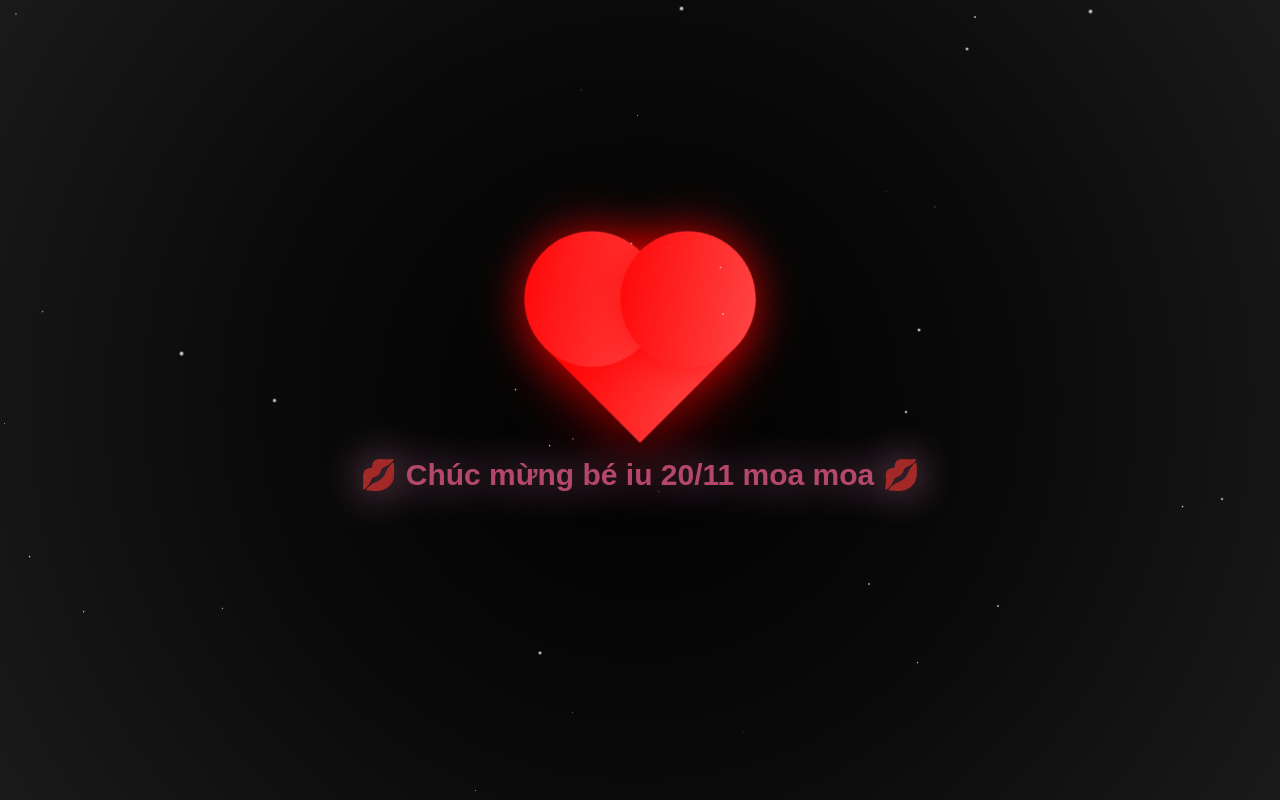
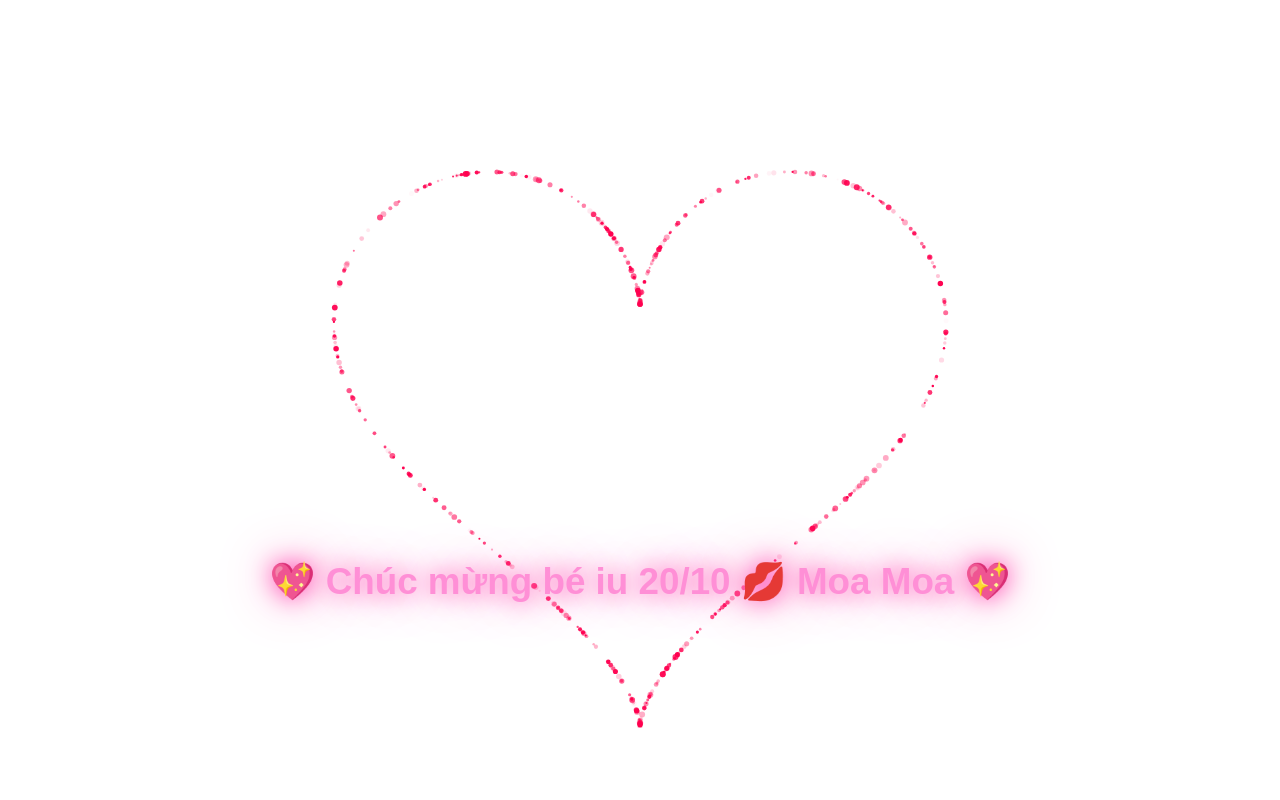
Before and after one commit to duchieu-ss/heart-20-11, a plain HTML site: page index.html in a window 1280 px wide. Drawn offline with Linux system fonts and the light colour scheme.

Commit message:
Update index.html

```diff
--- a/index.html
+++ b/index.html
@@ -3,109 +3,135 @@
 <head>
 <meta charset="UTF-8">
 <meta name="viewport" content="width=device-width, initial-scale=1.0">
-  <title>💋 Chúc mừng bé iu 20/11 💋</title>
+<title>Chúc mừng bé iu 20/10 💋</title>
 <style>
   body {
     margin: 0;
-      height: 100vh;
-      background: radial-gradient(circle at center, #000000, #0a0a0a, #1a1a1a);
-      display: flex;
-      flex-direction: column;
-      justify-content: center;
-      align-items: center;
+    background: radial-gradient(circle at bottom, #000010, #000);
     overflow: hidden;
+    color: white;
     font-family: 'Poppins', sans-serif;
-      color: #ff99cc;
+    text-align: center;
   }
 
-    /* Trái tim đỏ */
-    .heart {
-      position: relative;
-      width: 120px;
-      height: 120px;
-      background: linear-gradient(145deg, #ff0000, #ff4d4d);
-      transform: rotate(-45deg);
-      animation: beat 1.3s infinite ease-in-out;
-      box-shadow: 0 0 50px rgba(255, 0, 0, 0.8);
-    }
-
-    .heart::before,
-    .heart::after {
-      content: "";
+  canvas {
     position: absolute;
-      width: 120px;
-      height: 120px;
-      background: linear-gradient(145deg, #ff0000, #ff4d4d);
-      border-radius: 50%;
-      box-shadow: 0 0 40px rgba(255, 0, 0, 0.8);
-    }
-
-    .heart::before {
-      top: -60px;
+    top: 0;
     left: 0;
   }
 
-    .heart::after {
-      top: 0;
-      left: 60px;
-    }
-
-    @keyframes beat {
-      0%, 20%, 40%, 60%, 80%, 100% {
-        transform: scale(1) rotate(-45deg);
-        box-shadow: 0 0 40px rgba(255, 0, 0, 0.6);
-      }
-      10%, 30%, 50%, 70%, 90% {
-        transform: scale(1.3) rotate(-45deg);
-        box-shadow: 0 0 80px rgba(255, 0, 0, 1);
-      }
-    }
-
-    h1 {
-      margin-top: 50px;
-      font-size: 30px;
-      color: #ff6699;
-      text-shadow: 0 0 15px #ff3366;
-      animation: glow 2s infinite ease-in-out;
-      text-align: center;
+  .text {
+    position: absolute;
+    width: 100%;
+    top: 70%;
+    font-size: 2.3em;
+    font-weight: bold;
+    color: #ff8fd6;
+    text-shadow: 0 0 20px #ff66cc, 0 0 40px #ff99cc;
+    animation: glow 2s ease-in-out infinite alternate;
   }
 
   @keyframes glow {
-      0%, 100% { opacity: 1; text-shadow: 0 0 20px #ff3366; }
-      50% { opacity: 0.7; text-shadow: 0 0 40px #ff99cc; }
-    }
-
-    /* Ngôi sao lấp lánh */
-    .star {
-      position: absolute;
-      background: white;
-      border-radius: 50%;
-      animation: sparkle 2s infinite ease-in-out;
-      opacity: 0;
-    }
-
-    @keyframes sparkle {
-      0%, 100% { opacity: 0; transform: scale(0.5); }
-      50% { opacity: 1; transform: scale(1.4); }
+    from { text-shadow: 0 0 10px #ff66cc, 0 0 30px #ff99cc; }
+    to { text-shadow: 0 0 40px #ff3399, 0 0 80px #ff99cc; }
   }
 </style>
 </head>
 <body>
-  <div class="heart"></div>
-  <h1>💋 Chúc mừng bé iu 20/11 moa moa 💋</h1>
+<canvas id="canvas"></canvas>
+<div class="text">💖 Chúc mừng bé iu 20/10 💋 Moa Moa 💖</div>
 
 <script>
-    // Tạo ngôi sao sáng ngẫu nhiên
-    for (let i = 0; i < 50; i++) {
-      let star = document.createElement('div');
-      star.classList.add('star');
-      star.style.width = Math.random() * 3 + 'px';
-      star.style.height = star.style.width;
-      star.style.left = Math.random() * 100 + 'vw';
-      star.style.top = Math.random() * 100 + 'vh';
-      star.style.animationDelay = Math.random() * 2 + 's';
-      document.body.appendChild(star);
+const canvas = document.getElementById("canvas");
+const ctx = canvas.getContext("2d");
+canvas.width = window.innerWidth;
+canvas.height = window.innerHeight;
+
+// ------------------ TẠO SAO RƠI ------------------
+class Star {
+  constructor() {
+    this.reset();
   }
+  reset() {
+    this.x = Math.random() * canvas.width;
+    this.y = Math.random() * -canvas.height;
+    this.size = Math.random() * 2 + 1;
+    this.speed = Math.random() * 3 + 1;
+    this.opacity = Math.random();
+  }
+  update() {
+    this.y += this.speed;
+    if (this.y > canvas.height) this.reset();
+  }
+  draw() {
+    ctx.beginPath();
+    ctx.arc(this.x, this.y, this.size, 0, Math.PI * 2);
+    ctx.fillStyle = `rgba(255,255,255,${this.opacity})`;
+    ctx.fill();
+  }
+}
+
+let stars = [];
+for (let i = 0; i < 150; i++) stars.push(new Star());
+
+// ------------------ TẠO TRÁI TIM ------------------
+function heartShape(t) {
+  const x = 16 * Math.pow(Math.sin(t), 3);
+  const y = 13 * Math.cos(t) - 5 * Math.cos(2*t) - 2 * Math.cos(3*t) - Math.cos(4*t);
+  return {x, y};
+}
+
+let particles = [];
+for (let i = 0; i < 500; i++) {
+  let t = Math.random() * Math.PI * 2;
+  let p = heartShape(t);
+  particles.push({
+    x: canvas.width/2 + p.x * 20,
+    y: canvas.height/2 - p.y * 20,
+    size: Math.random() * 2 + 1,
+    alpha: Math.random(),
+    speed: Math.random() * 0.03 + 0.01
+  });
+}
+
+let beat = 0;
+
+function animate() {
+  ctx.clearRect(0, 0, canvas.width, canvas.height);
+
+  // Sao rơi
+  for (let s of stars) {
+    s.update();
+    s.draw();
+  }
+
+  // Nhịp đập
+  beat += 0.08;
+  const scale = 1 + Math.sin(beat) * 0.05;
+
+  // Vẽ trái tim lung linh
+  particles.forEach(p => {
+    const dx = (p.x - canvas.width/2) * scale;
+    const dy = (p.y - canvas.height/2) * scale;
+    const x = canvas.width/2 + dx;
+    const y = canvas.height/2 + dy;
+    p.alpha += p.speed;
+    if (p.alpha > 1 || p.alpha < 0) p.speed = -p.speed;
+    ctx.beginPath();
+    ctx.arc(x, y, p.size, 0, Math.PI * 2);
+    ctx.fillStyle = `rgba(255, 0, 80, ${p.alpha})`;
+    ctx.fill();
+  });
+
+  requestAnimationFrame(animate);
+}
+
+animate();
+
+window.addEventListener("resize", () => {
+  canvas.width = window.innerWidth;
+  canvas.height = window.innerHeight;
+});
 </script>
 </body>
 </html>
```
Lines whose indentation alone changed are shown as unchanged.
